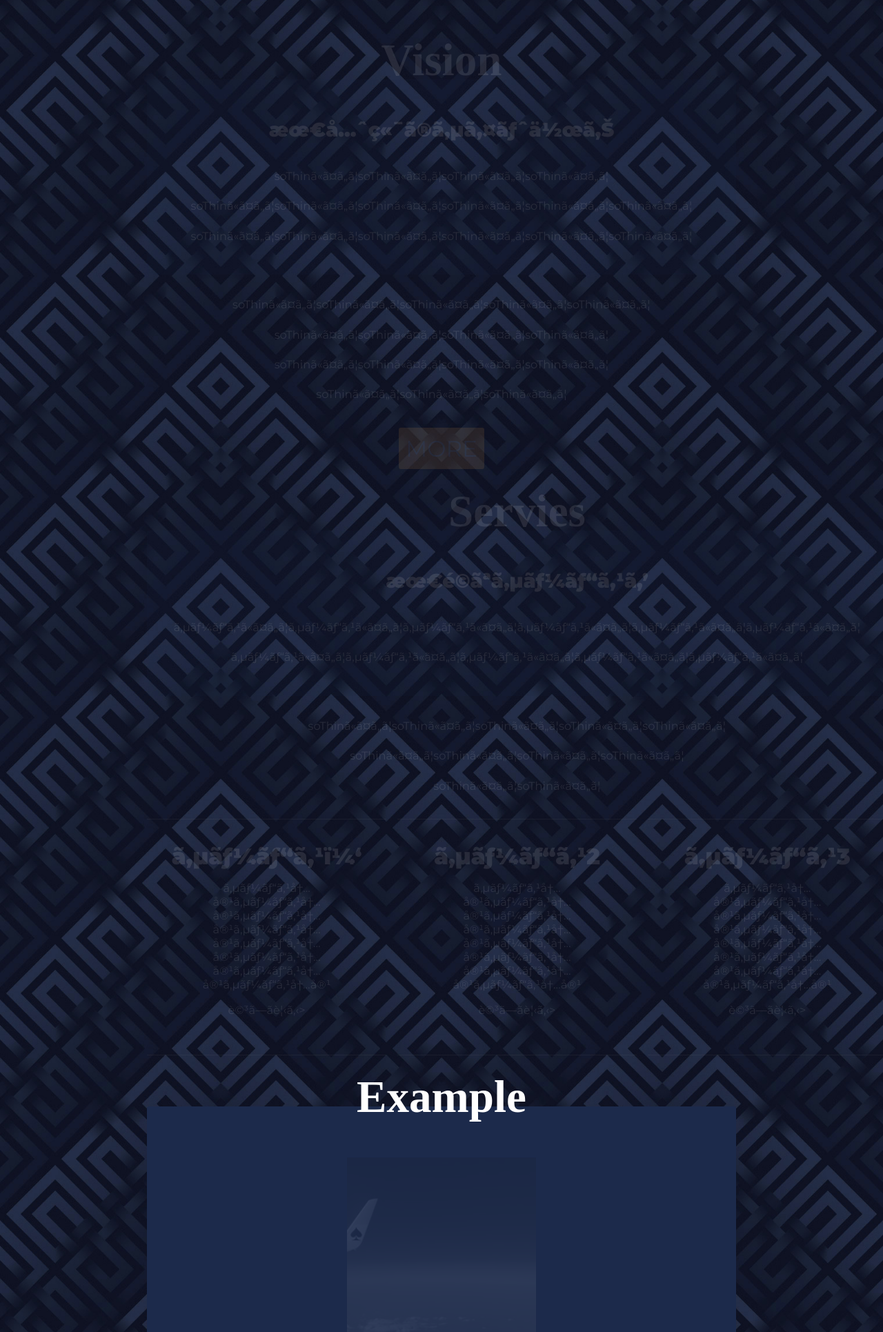
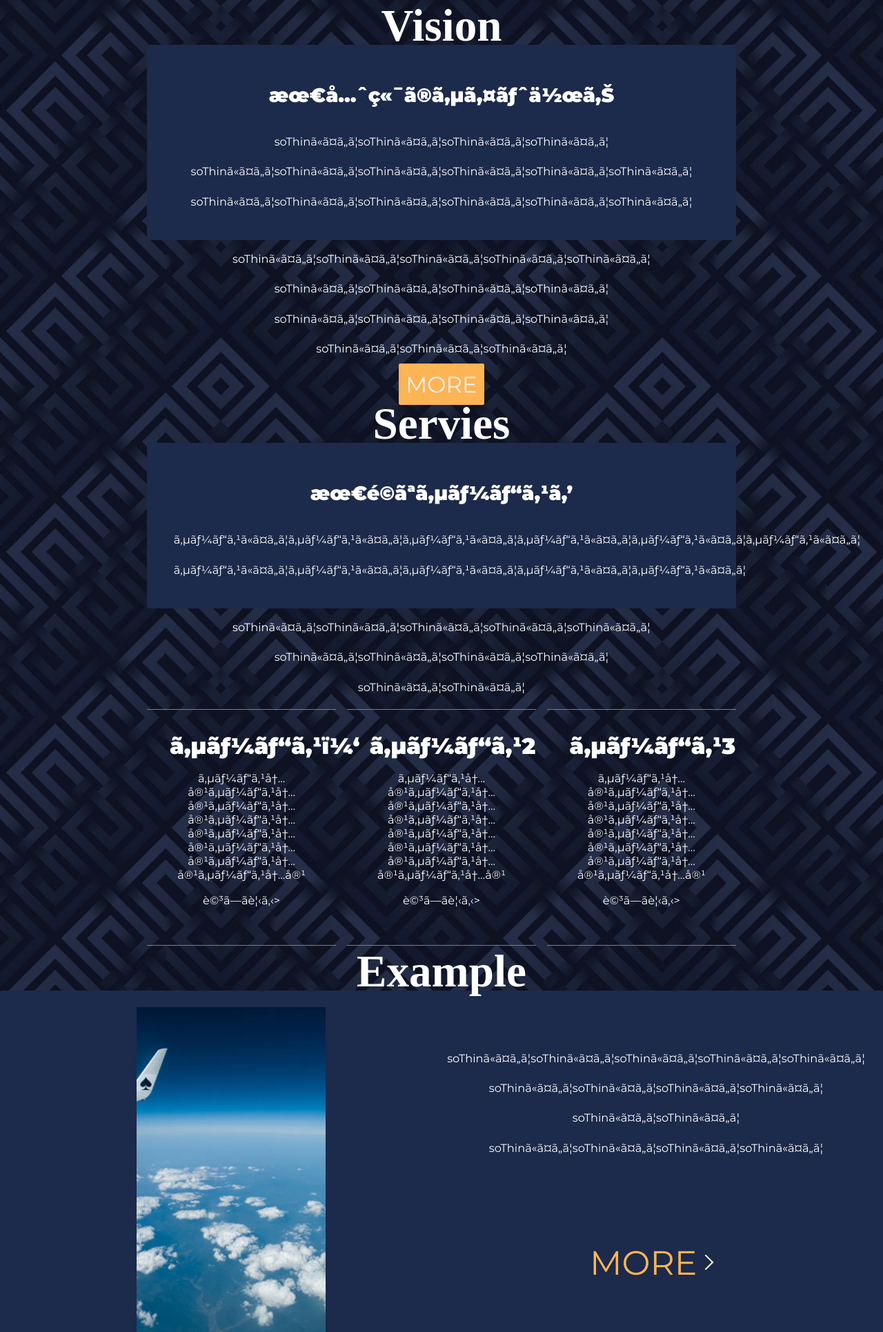
Before and after one commit to soThin/soThin-, a PHP site: page / in a window 1280 px wide. Shown: the part 800-2731 px from the top of the page at 69% size. Run offline with PHP 8.4, Linux system fonts and the light colour scheme.

Commit message:
Add files via upload

```diff
--- a/index.html
+++ b/index.html
@@ -108,7 +108,7 @@
                         <p>soThinについてsoThinについて</p>
                     </div>
                 </div>
-                <div class="main_content">
+                <div class="main_content grid grid-3">
                     <a href="#">
                         <div class="content_card item inv_mv" id="itemA">
                             <h2 class="content_card_title">
@@ -141,26 +141,32 @@
 
             <section id="exampleIndex" class="element_top">
                 <div class="main_description example">
-                    <h2 class="main_title title serif">Example
-                    </h2>
+                    <h2 class="main_title title serif">Example</h2>
+                    <div class="grid grid-2 main_content">
                         <img class="example_img inv_mv" src="./lib/images/Sora.jpg" alt="">
+                        <div class="grid grid-1">
                             <div class="example_description">
                                 <div class="descriptin_inner">
                                     <p>soThinについてsoThinについてsoThinについてsoThinについてsoThinについて</p>
                                     <p>soThinについてsoThinについてsoThinについてsoThinについて</p>
+
                                     <p>soThinについてsoThinについて</p>
                                     <p>soThinについてsoThinについてsoThinについてsoThinについて</p>
                                 </div>
                             </div>
+                            <div class="flex">
                                 <a href="contact.html" class="flex contact_btn">MORE<span></span></a>
+                            </div>
+                        </div>
+                    </div>
                 </div>
             </section>
 
 
-            <section id="supportIndex" class="main_element">
+            <section id="supportIndex">
                 <h2 class="support_title title serif">Support</h2>
-                <div class="grid grid-1 inline-center">
-                    <div class="grid main_card hrz inv_mv">
+                <div class="grid grid-1 inline-center support_card">
+                    <div class=" grid main_card hrz inv_mv">
                         <div class="card_header">
                             <img alt="card cap" src="https://dl.dropbox.com/s/ds26zx6k0fa9550/img1.jpeg?dl=0" class="card_img card_left">
                         </div>
@@ -200,7 +206,8 @@
                         <div class="card_body box1">
                             <h2 class="card_title">Marketing</h2>
                             </h2>
-                            <p class="card_text box2">Lorem ipsum dolor sit amet, consectetuer adipiscing elit. Aenean
+                            <p class="card_text box2">Lorem ipsum dolor sit amet, consectetuer adipiscing elit.
+                                Aenean
                                 commodo ligula eget dolor. Aenean massa. Cum sociis natoque penatibus et magnis dis
                                 parturient montes, nascetur ridiculus mus.</p>
                             <a class="flex card_btn" href="#">MORE</a>
--- a/style.css
+++ b/style.css
@@ -99,54 +81,10 @@ a:hover{
 .accentColor{
 	color: #ff8700;
 }
-.inviewfadeInUp{
-	opacity: 0;
-	transform: translate(0,120px);
-	-webkit-transform: translate(0,120px);
-	transition: .3s;
+/*css grid*/
+.grid{
+    display: grid;
 }
-.fadeInUp {
-	opacity: 1.0;
-	transform: translate(0, 0);
-	-webkit-transform: translate(0, 0);
-}
-.inviewfadeInLeft{
-	opacity: 0;
-	transform: translate(120px,0);
-	-webkit-transform: translate(120px,0);
-	transition: .3s;
-}
-.fadeInLeft {
-	opacity: 1.0;
-	transform: translate(0, 0);
-	-webkit-transform: translate(0, 0);
-}
-.inviewfadeInRight{
-	opacity: 0;
-	transform: translate(-120px,0);
-	-webkit-transform: translate(-120px,0);
-	transition: .3s;
-}
-.fadeInRight {
-	opacity: 1.0;
-	transform: translate(0, 0);
-	-webkit-transform: translate(0, 0);
-}
-[class*="_wrapper"]{
-}
-[class*="img"]{
-	position: relative;
-	display: block;
-	width: 100%;
-	object-fit: cover;
-	object-position: center;
-	filter: grayscale(100%);
-	transition: .3s;
-}
-[class*="img"]:hover{
-	filter: grayscale(0%);
-}
-/*css grid*/
 .grid-1{
 	grid-gap: 1rem;
 	grid-template-columns: 1fr;
@@ -158,7 +96,8 @@ a:hover{
 	--cols-sm: 1;
 	--cols-md: 2;
 	--cols-lg: 2;
-	--cols-xl: 2;
+    --cols-xl: 2;
+    grid-gap: 1rem;
 }
 .grid-3{
 	grid-gap: 1rem;
@@ -808,17 +726,6 @@ a{
     text-decoration: none;
     margin: 0 1%;
 }
-.main_content {
-    display: grid;
-    grid-gap:1rem;
-    grid-template-columns: 1fr 1fr 1fr;
-    margin-bottom: 3rem;
-}
-@media screen and (max-width: 736px) {
-    .main_content{
-        grid-template-columns: 1fr;
-    }
-}
 .content_card{
     background-color: rgb（63, 82, 126）;
     transition:  0.5s;
@@ -832,9 +739,19 @@ a{
     border-color: rgb(68, 93, 146);
 }
 #exampleIndex{
+
+    padding-top: 4rem;
+    width:100vw;
+    margin-left: calc(50% - 50vw);
+    overflow: hidden;
+}
+#supportIndex{
     position: relative;
-    display: grid;
-    padding-top: 6%;
+}
+.support_title{
+    margin-bottom: -1rem;
+    position: relative;
+    z-index: 100;
 }
 .example_img{
 
@@ -845,25 +762,22 @@ a{
 
     display: flex;
 }
-.main_element{
-    display: grid;
-    grid-gap: 1rem;
-    margin-bottom: 3vh;
-}
+
 .descriptin_inner{
-    margin: auto;
+    margin-top: auto;
 }
 .main_title{
     position: absolute;
     top: 0;
     right: 0;
     left: 0;
-    z-index: 10;
+    margin-top: -4rem;
 }
 .title{
     font-size: 4rem;
 }
 .main_description{
+    position: relative;
     background-color: #1C2A4B;
     margin-top: 4rem;
     border-radius: 3px;
```
Also changed, not shown: other parts of style.css (+3 -39 lines). Lines whose indentation alone changed are shown as unchanged.
